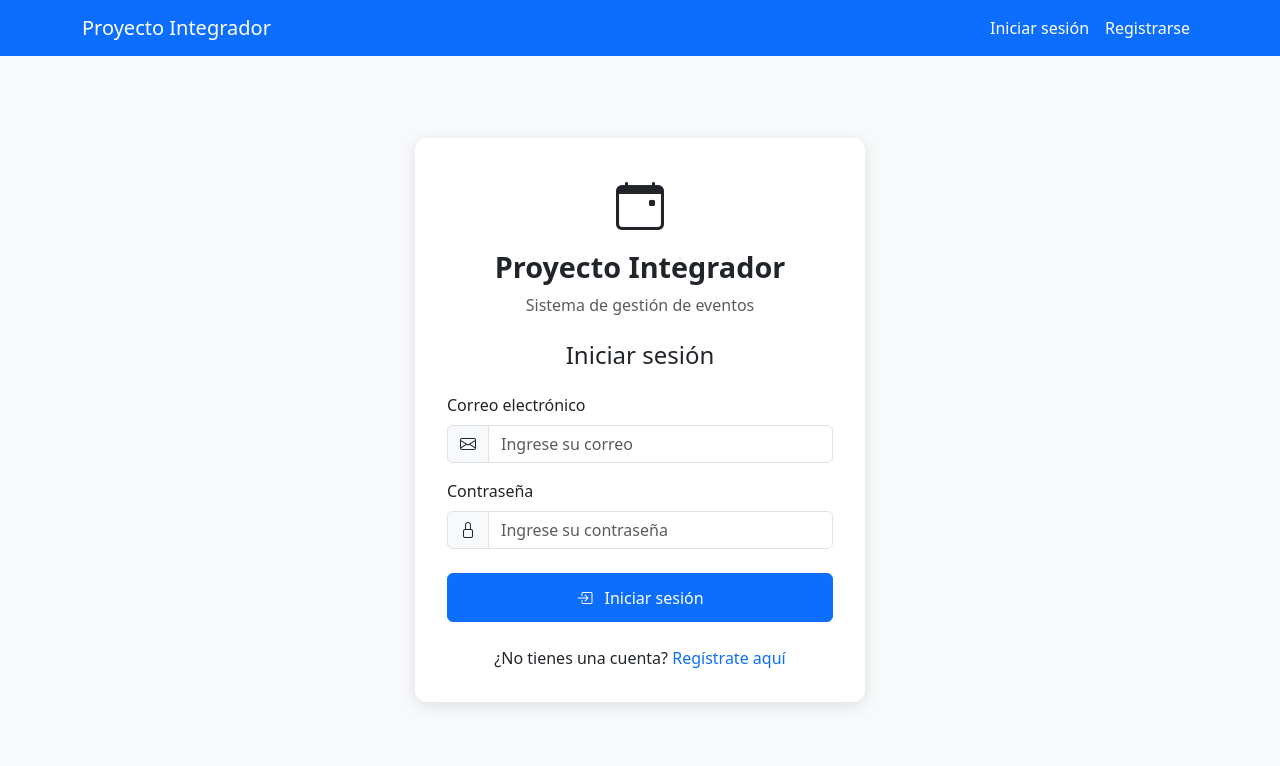
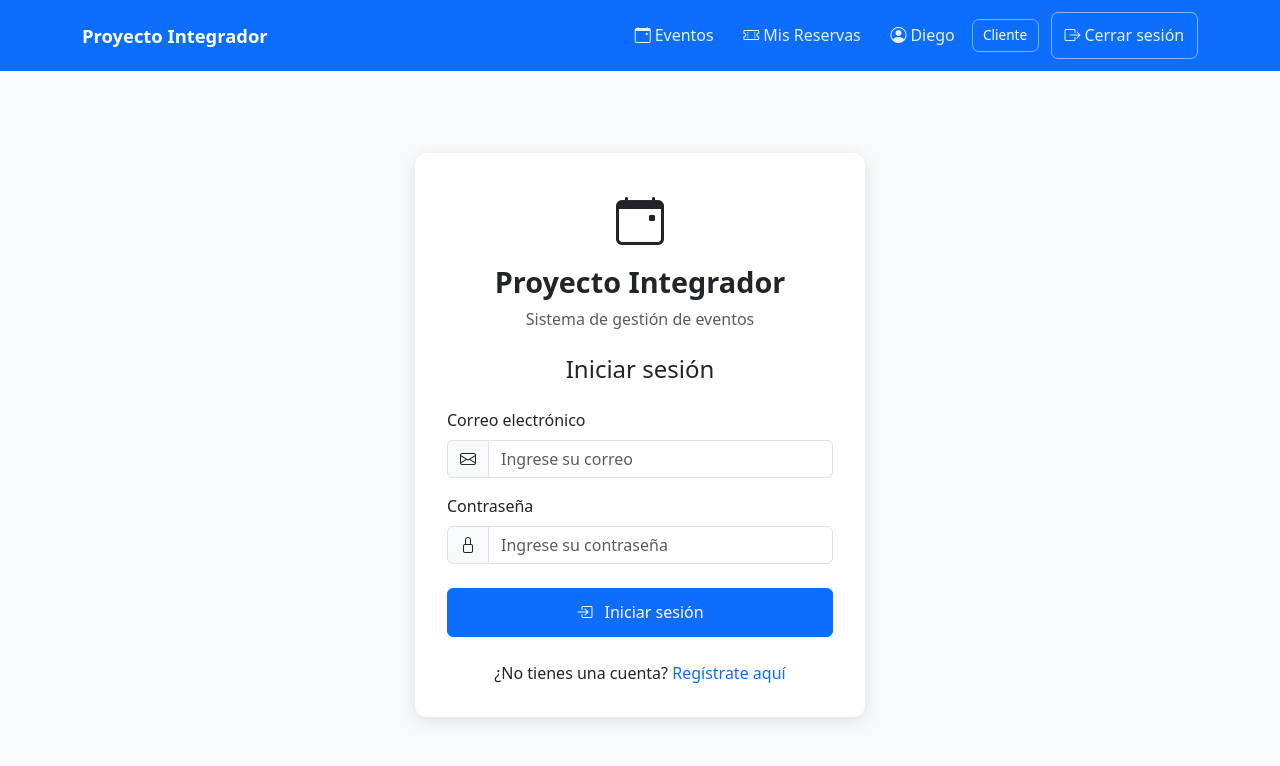
Before and after one commit to diegopena01-droid/Proyecto_Integrador, an Angular app in the folder proyecto-integrador/: page /login in a window 1280 px wide. Shown: the top 766 px of the page. Built offline with nearby package versions, Linux system fonts and the light colour scheme.

Commit message:
refactor: mejorar y agregar mas informacion de la barra de búsqueda

```diff
--- a/proyecto-integrador/src/app/components/navbar/navbar.html
+++ b/proyecto-integrador/src/app/components/navbar/navbar.html
@@ -1,36 +1,76 @@
-<nav class="navbar navbar-expand-lg bg-primary">
+
+<nav class="navbar navbar-expand-lg bg-primary navbar-dark">
   <div class="container">
 
-    <a class="navbar-brand text-white" routerLink="/login">
+    <!-- Nombre del proyecto: se conserva -->
+    <a class="navbar-brand fw-semibold" routerLink="/client">
       Proyecto Integrador
     </a>
 
+    <!-- Botón para móviles -->
     <button
       class="navbar-toggler"
       type="button"
       data-bs-toggle="collapse"
-      data-bs-target="#navbarNav">
+      data-bs-target="#navbarPrincipal"
+      aria-controls="navbarPrincipal"
+      aria-expanded="false"
+      aria-label="Mostrar navegación">
+
       <span class="navbar-toggler-icon"></span>
     </button>
 
-    <div class="collapse navbar-collapse" id="navbarNav">
+    <div class="collapse navbar-collapse" id="navbarPrincipal">
 
-      <ul class="navbar-nav ms-auto">
+      <!-- Navegación del cliente -->
+      <ul class="navbar-nav ms-auto align-items-lg-center">
 
         <li class="nav-item">
-          <a class="nav-link text-white" routerLink="/login">
-            Iniciar sesión
+          <a
+            class="nav-link"
+            routerLink="/client/events"
+            routerLinkActive="active"
+            [routerLinkActiveOptions]="{ exact: true }">
+
+            <i class="bi bi-calendar-event me-1"></i>
+            Eventos
           </a>
         </li>
 
         <li class="nav-item">
-          <a class="nav-link text-white" routerLink="/register">
-            Registrarse
+          <a
+            class="nav-link"
+            routerLink="/client/reservations"
+            routerLinkActive="active">
+
+            <i class="bi bi-ticket-perforated me-1"></i>
+            Mis Reservas
+          </a>
+        </li>
+
+        <!-- Información del usuario -->
+        <li class="nav-item">
+          <span class="nav-link user-info">
+            <i class="bi bi-person-circle me-1"></i>
+            Diego
+          </span>
+        </li>
+
+        <li class="nav-item">
+          <span class="nav-link user-role">
+            Cliente
+          </span>
+        </li>
+
+        <!-- Cerrar sesión -->
+        <li class="nav-item ms-lg-2">
+          <a class="nav-link logout-link" routerLink="/login">
+            <i class="bi bi-box-arrow-right me-1"></i>
+            Cerrar sesión
           </a>
         </li>
 
       </ul>
-
     </div>
   </div>
 </nav>
--- a/proyecto-integrador/src/app/components/navbar/navbar.scss
+++ b/proyecto-integrador/src/app/components/navbar/navbar.scss
@@ -0,0 +1,72 @@
+
+.navbar {
+  padding: 0.75rem 0;
+}
+
+.navbar-brand {
+  font-size: 1.15rem;
+  white-space: nowrap;
+}
+
+.navbar-nav {
+  gap: 0.25rem;
+}
+
+.navbar .nav-link {
+  display: flex;
+  align-items: center;
+  padding: 0.65rem 0.8rem;
+  border-radius: 7px;
+  color: rgba(255, 255, 255, 0.9);
+  white-space: nowrap;
+  transition: background-color 0.2s ease;
+}
+
+.navbar .nav-link:hover,
+.navbar .nav-link.active {
+  color: #fff;
+  background-color: rgba(255, 255, 255, 0.16);
+}
+
+.user-info {
+  font-weight: 500;
+}
+
+.user-role {
+  font-size: 0.85rem;
+  color: #fff !important;
+  border: 1px solid rgba(255, 255, 255, 0.45);
+  justify-content: center;
+  padding: 0.35rem 0.65rem !important;
+}
+
+.logout-link {
+  border: 1px solid rgba(255, 255, 255, 0.5);
+}
+
+@media (max-width: 991.98px) {
+  .navbar-nav {
+    align-items: stretch !important;
+    gap: 0.25rem;
+    padding-top: 0.75rem;
+  }
+
+  .navbar .nav-link {
+    padding: 0.65rem 0.75rem;
+  }
+
+  .user-role {
+    justify-content: flex-start;
+    width: fit-content;
+  }
+
+  .logout-link {
+    margin-top: 0.25rem;
+  }
+}
+
+@media (prefers-reduced-motion: reduce) {
+  .navbar .nav-link {
+    transition: none;
+  }
+}
```
Also changed, not shown: proyecto-integrador/src/app/components/navbar/navbar.ts (+7 -4 lines).
